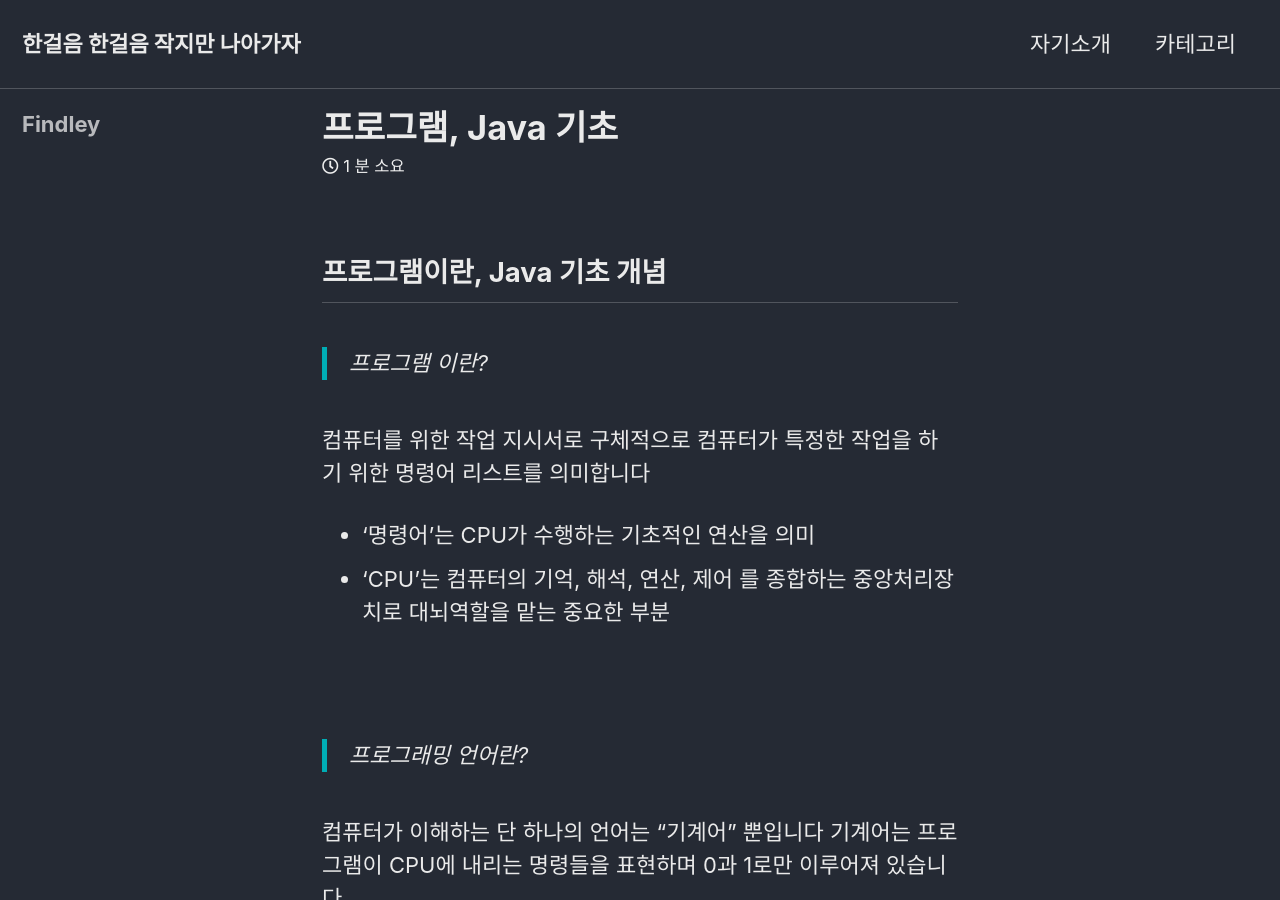
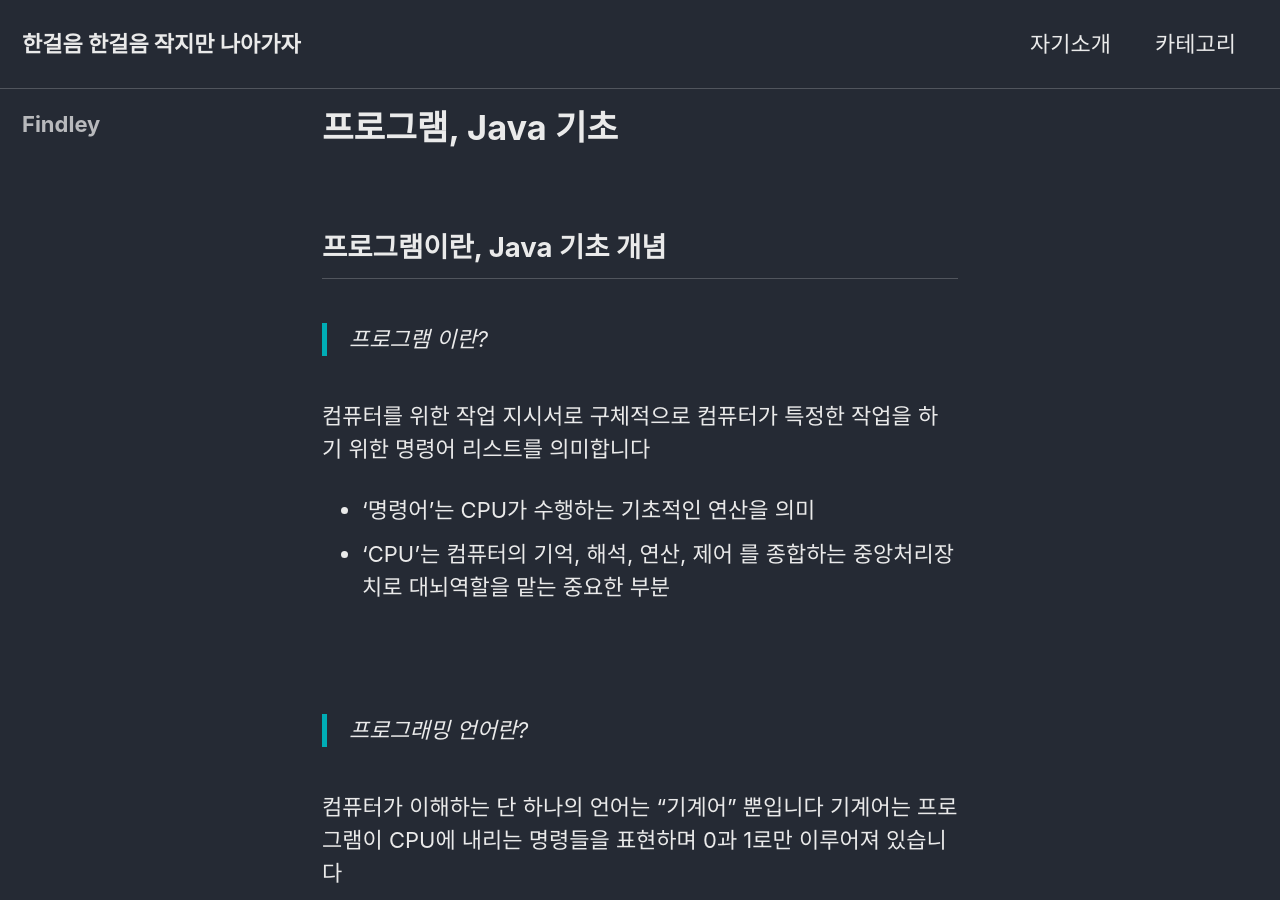
Before and after one commit to dmsgus6523/dmsgus6523.github.io, a Jekyll site: the page built from _posts/2022-03-29-Java기초.md, in a window 1280 px wide and 900 px high. Built offline with Jekyll 4.4.1, drawn with Linux system fonts in a browser that asks for light colours; cached includes are drawn as plain includes.

Commit message:
포스트 페이지메타 설정 수정 (최대 ●●분 소요 텍스트 제거)

```diff
--- a/_includes/page__meta.html
+++ b/_includes/page__meta.html
@@ -16,7 +16,7 @@
       {% assign words_per_minute = document.words_per_minute | default: site.words_per_minute | default: 200 %}
       {% assign words = document.content | strip_html | number_of_words %}
 
-      <span class="page__meta-readtime">
+      <!--<span class="page__meta-readtime">
         <i class="far {% if include.type == 'grid' and document.read_time and document.show_date %}fa-fw {% endif %}fa-clock" aria-hidden="true"></i>
         {% if words < words_per_minute %}
           {{ site.data.ui-text[site.locale].less_than | default: "less than" }} 1 {{ site.data.ui-text[site.locale].minute_read | default: "minute read" }}
@@ -25,7 +25,7 @@
         {% else %}
           {{ words | divided_by: words_per_minute }} {{ site.data.ui-text[site.locale].minute_read | default: "minute read" }}
         {% endif %}
-      </span>
+      </span>-->
     {% endif %}
   </p>
 {% endif %}
```
